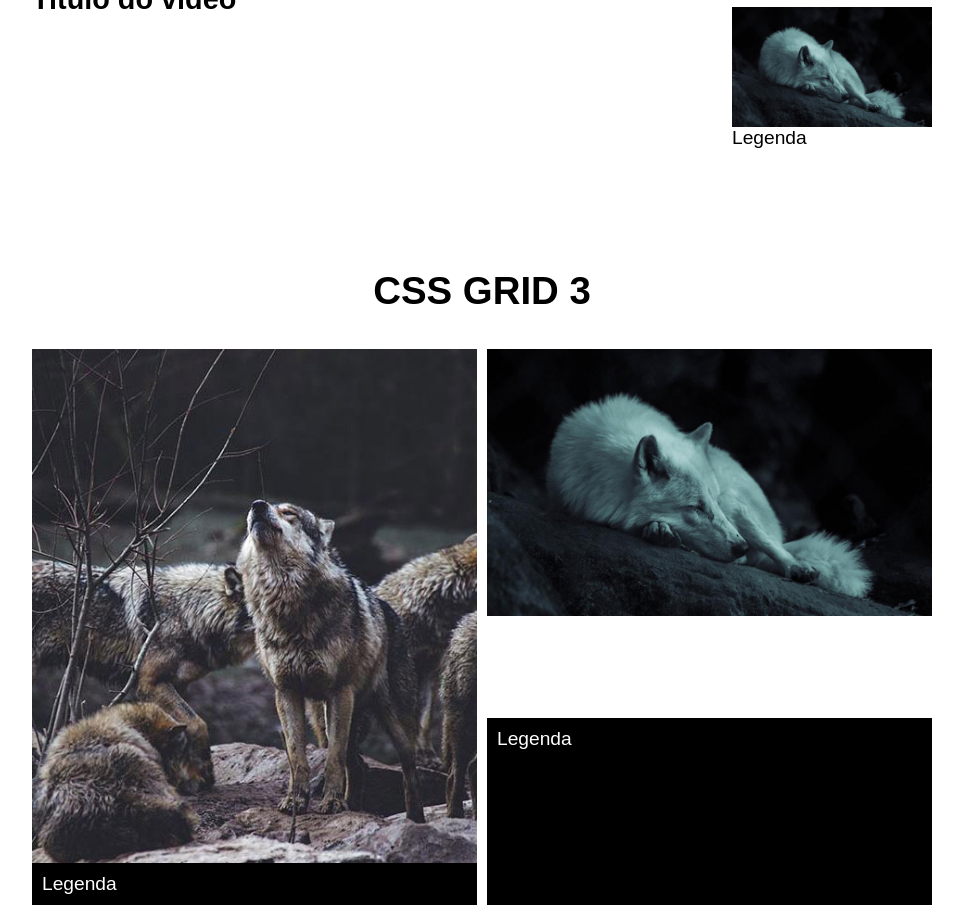
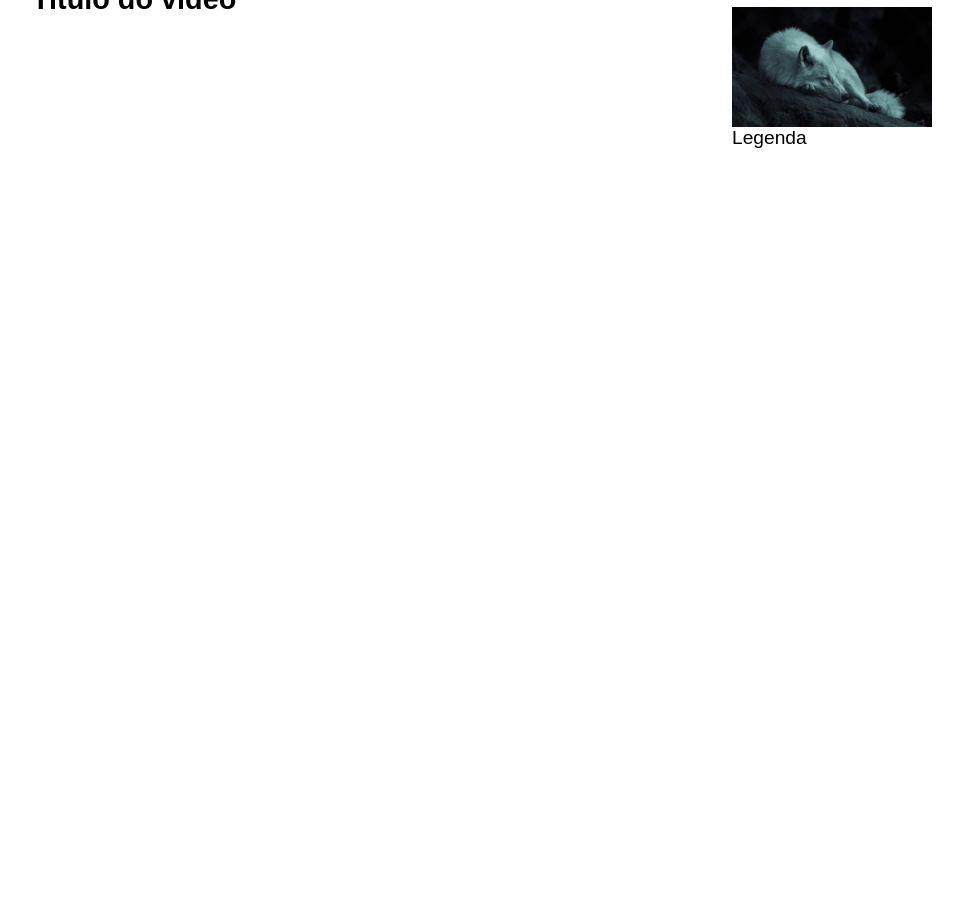
Before and after one commit to a-estevam/html-css, a plain HTML site: page 01_TUTORIAL_ORIGAMID/index.html in a window 1280 px wide. Shown: the part 2038-2950 px from the top of the page, without its empty margins (158-1121 px from the left). After the commit the page ends 2307 px from the top, so only its background shows below. Drawn offline with Linux system fonts and the light colour scheme.

Commit message:
css grid3
deixei comentado até conseguir resolver esse bo

```diff
--- a/01_TUTORIAL_ORIGAMID/index.html
+++ b/01_TUTORIAL_ORIGAMID/index.html
@@ -127,7 +127,7 @@
 
 
 <!-- CSS GRID 3 -->
-     <h1>CSS GRID 3</h1>
+     <!-- <h1>CSS GRID 3</h1>
 
      <section class="grid3">
 
@@ -146,7 +146,7 @@
             <p>Legenda</p>
         </div>
 
-     </section>
+     </section> -->
 
 
 
--- a/01_TUTORIAL_ORIGAMID/style.css
+++ b/01_TUTORIAL_ORIGAMID/style.css
@@ -9,6 +9,7 @@ p{
     font-size: 1.2rem;
     font-family: arial;
 }
+
 
 body{
     margin-bottom: 100px;
@@ -143,7 +144,7 @@ img{
 
 
 
-/* CSS GRID 3 */
+/* CSS GRID 3
 
 .grid3{
     display: grid;
@@ -174,4 +175,4 @@ img{
     grid-column: 1;
     grid-row: 2;
 
-}
+} */
```
